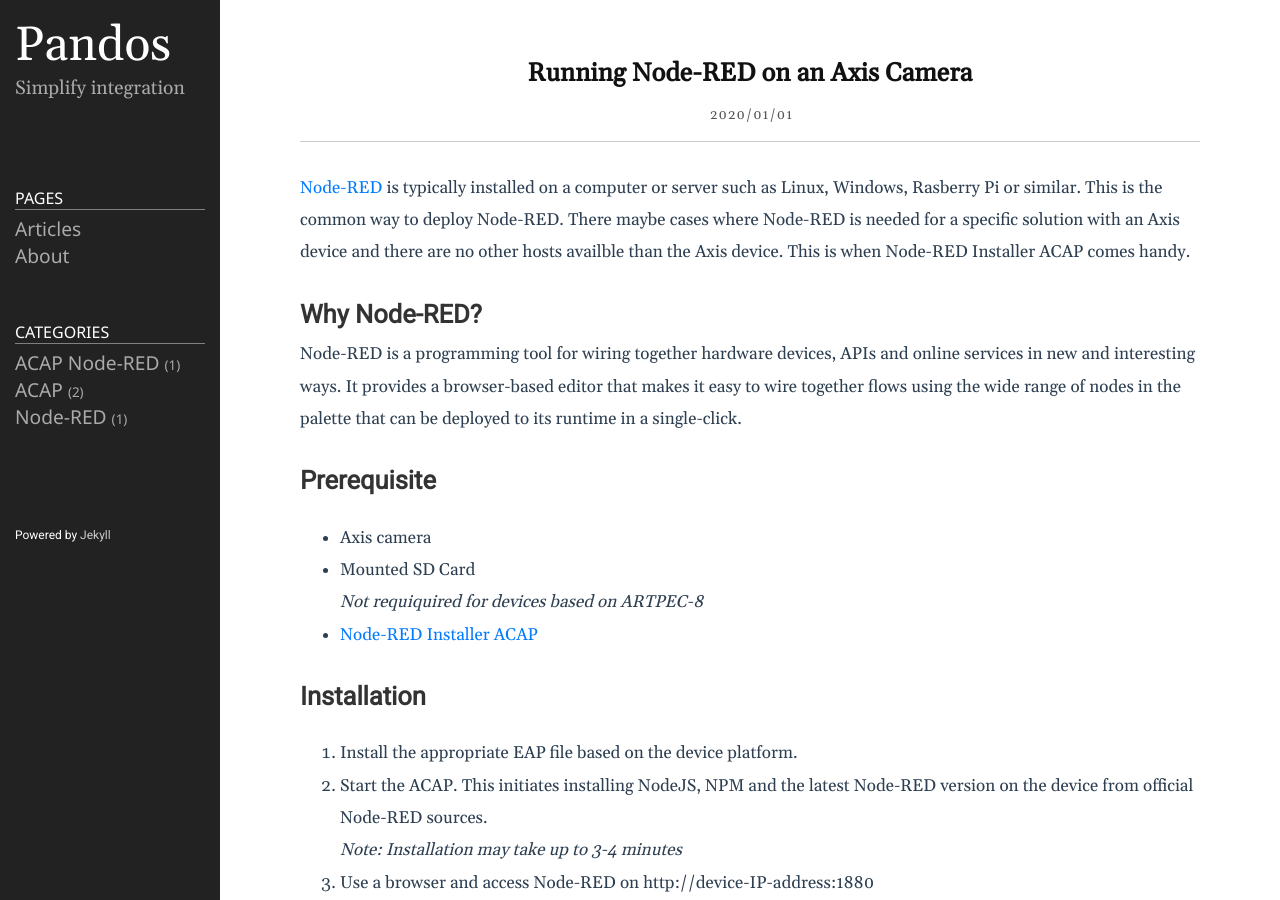
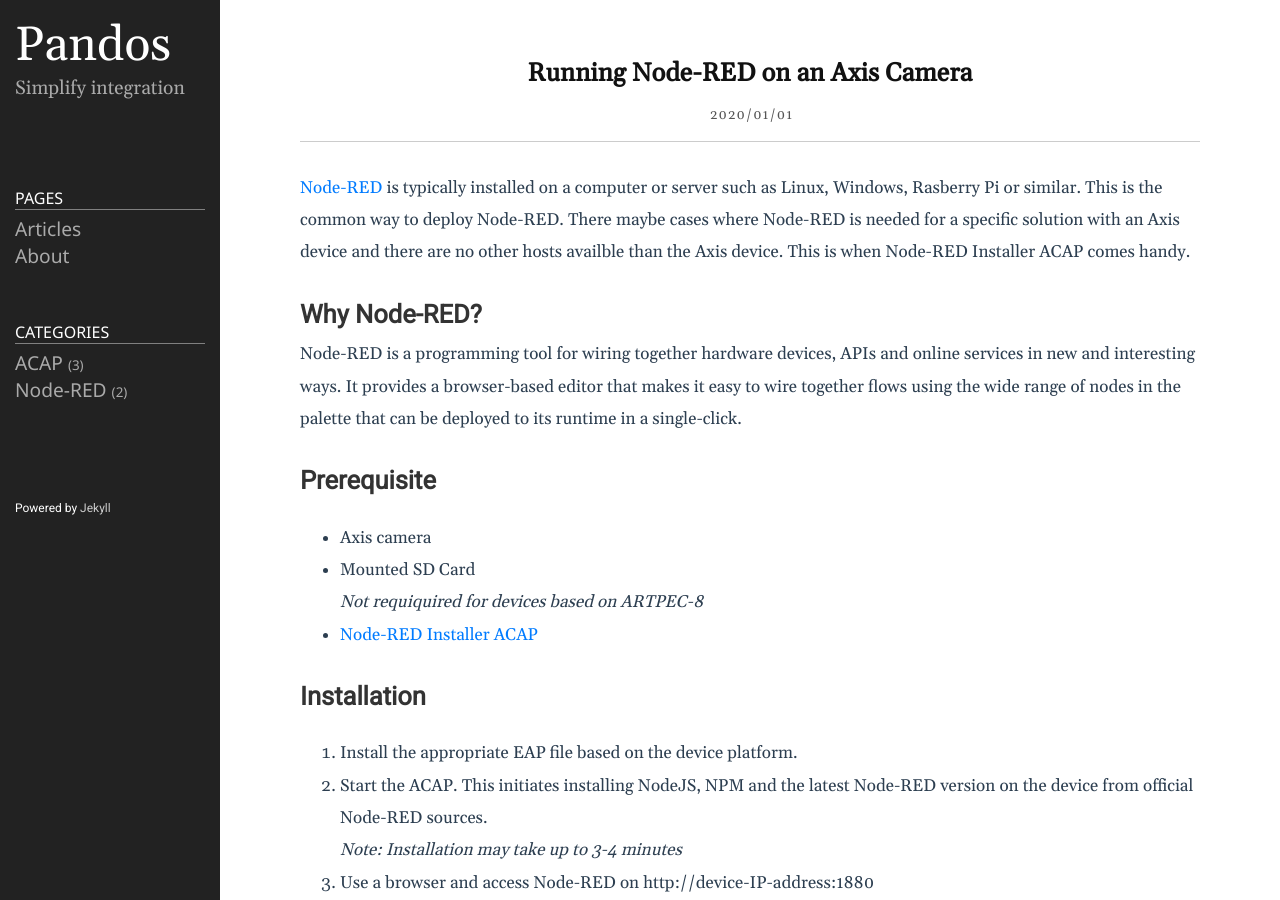
Before and after one commit to pandosme/pandosme.github.io, a Jekyll site: the page built from docs/_posts/2022-10-02-nodered-acap.md, in a window 1280 px wide and 900 px high. Built offline with Jekyll 4.4.1, drawn with Linux system fonts in a browser that asks for light colours.

Commit message:
Update 2022-10-02-nodered-acap.md

```diff
--- a/docs/_posts/2022-10-02-nodered-acap.md
+++ b/docs/_posts/2022-10-02-nodered-acap.md
@@ -2,7 +2,7 @@
 layout: post
 title:  "Running Node-RED on an Axis Camera"
 date: 2020-01-02 00:00:00 +0200
-categories: [ACAP Node-RED]
+categories: [ACAP,Node-RED]
 ---
 [Node-RED](https://nodered.org) is typically installed on a computer or server such as Linux, Windows,
 Rasberry Pi or similar.  This is the common way to deploy Node-RED.  There maybe cases where Node-RED is needed for a
```
